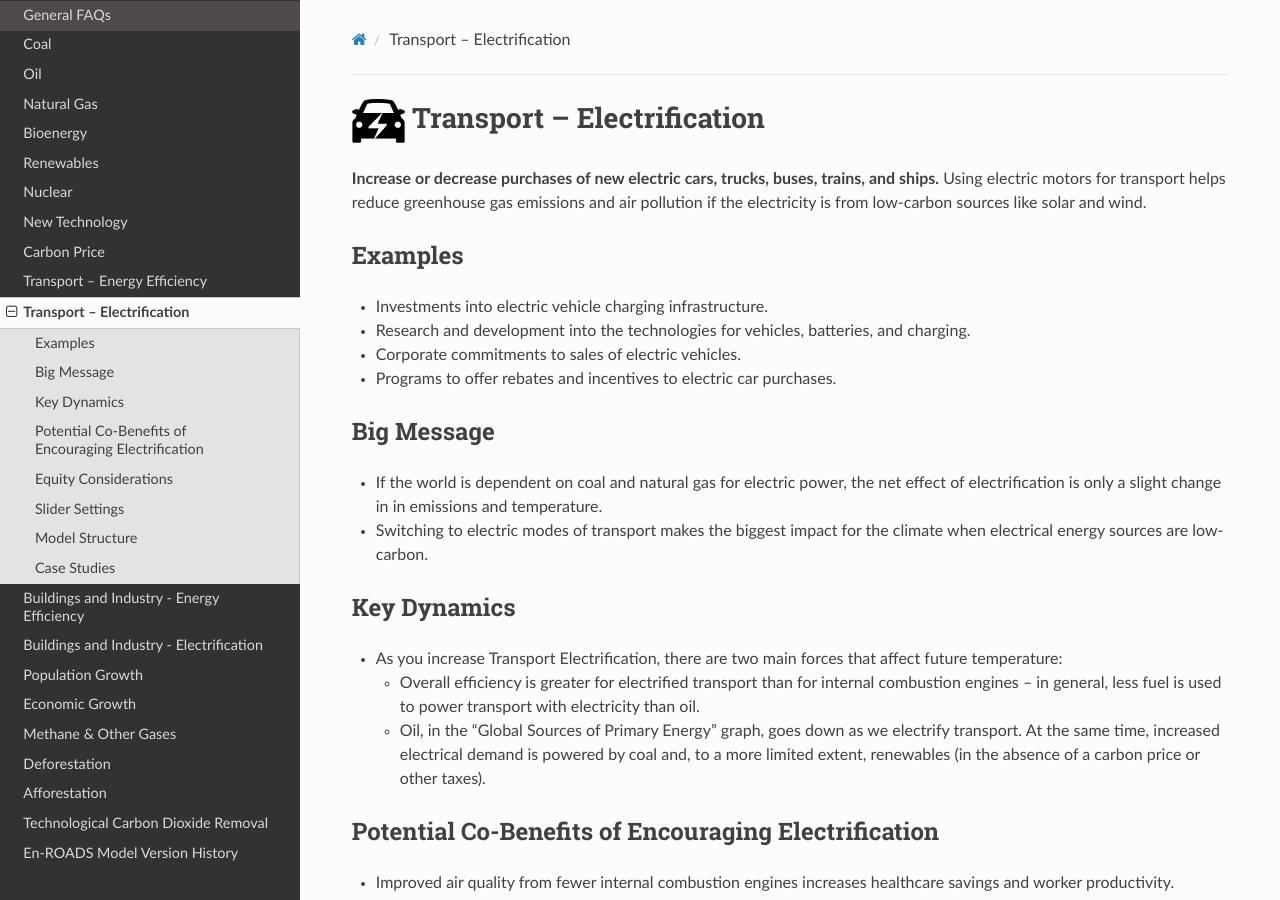
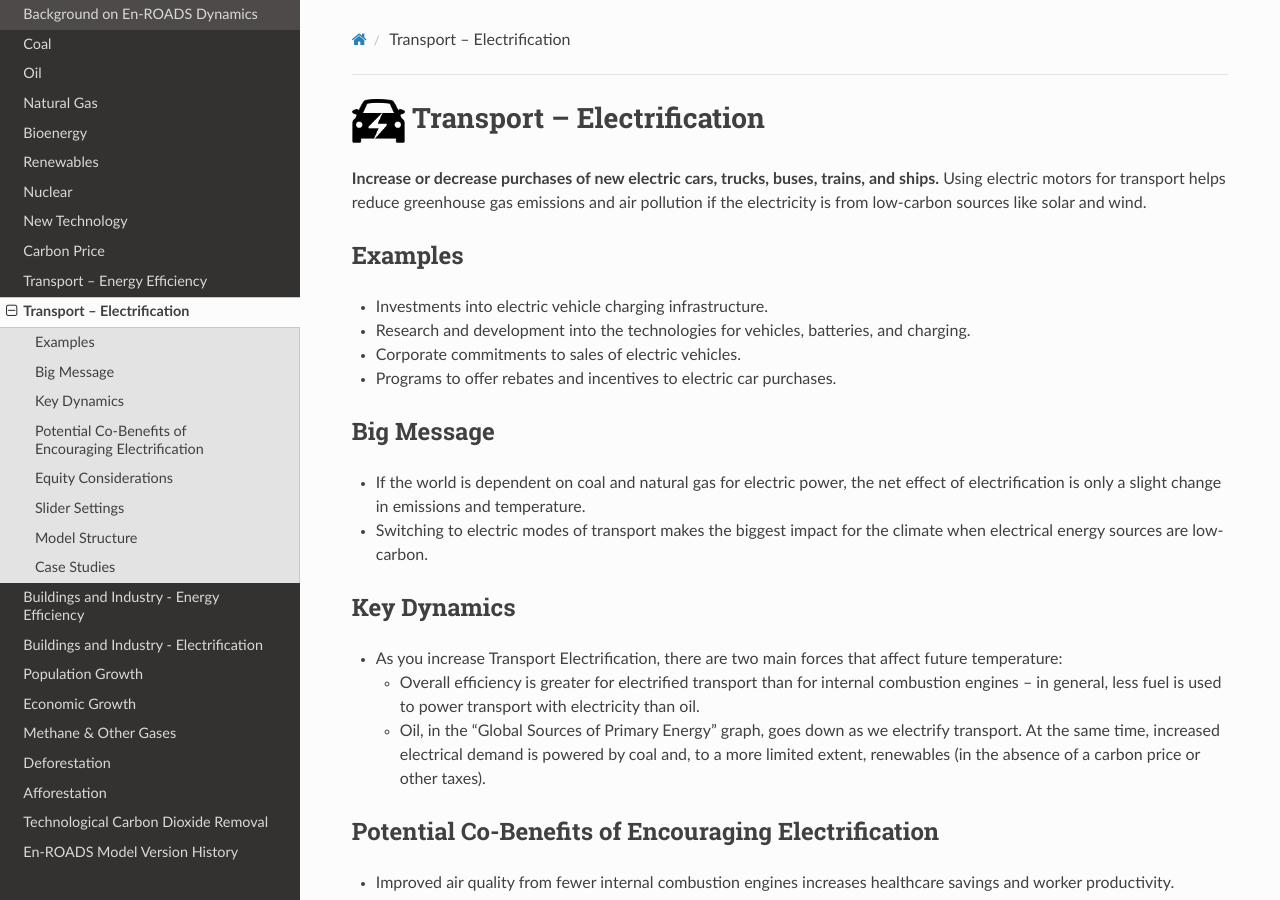
Before and after one commit to climateinteractive/enroads-guide, a Sphinx documentation site: the page built from docs/guide/transport_elec.rst, in a window 1280 px wide and 900 px high. Built offline with Sphinx 7.4.7 and the Read the Docs theme 2.0.0, drawn with Linux system fonts in a browser that asks for light colours.

Commit message:
Fixed typo in transport elec Big Messages section and removed General FAQs section

```diff
--- a/docs/guide/transport_elec.rst
+++ b/docs/guide/transport_elec.rst
@@ -17,7 +17,7 @@
 Big Message
 -----------
 
-* If the world is dependent on coal and natural gas for electric power, the net effect of electrification is only a slight change in in emissions and temperature.
+* If the world is dependent on coal and natural gas for electric power, the net effect of electrification is only a slight change in emissions and temperature.
 * Switching to electric modes of transport makes the biggest impact for the climate when electrical energy sources are low-carbon.
 
 Key Dynamics
--- a/docs/index.rst
+++ b/docs/index.rst
@@ -34,7 +34,6 @@
    guide/structure
    guide/kaya
    guide/background
-   guide/general_faqs
    guide/coal
    guide/oil
    guide/gas
```
